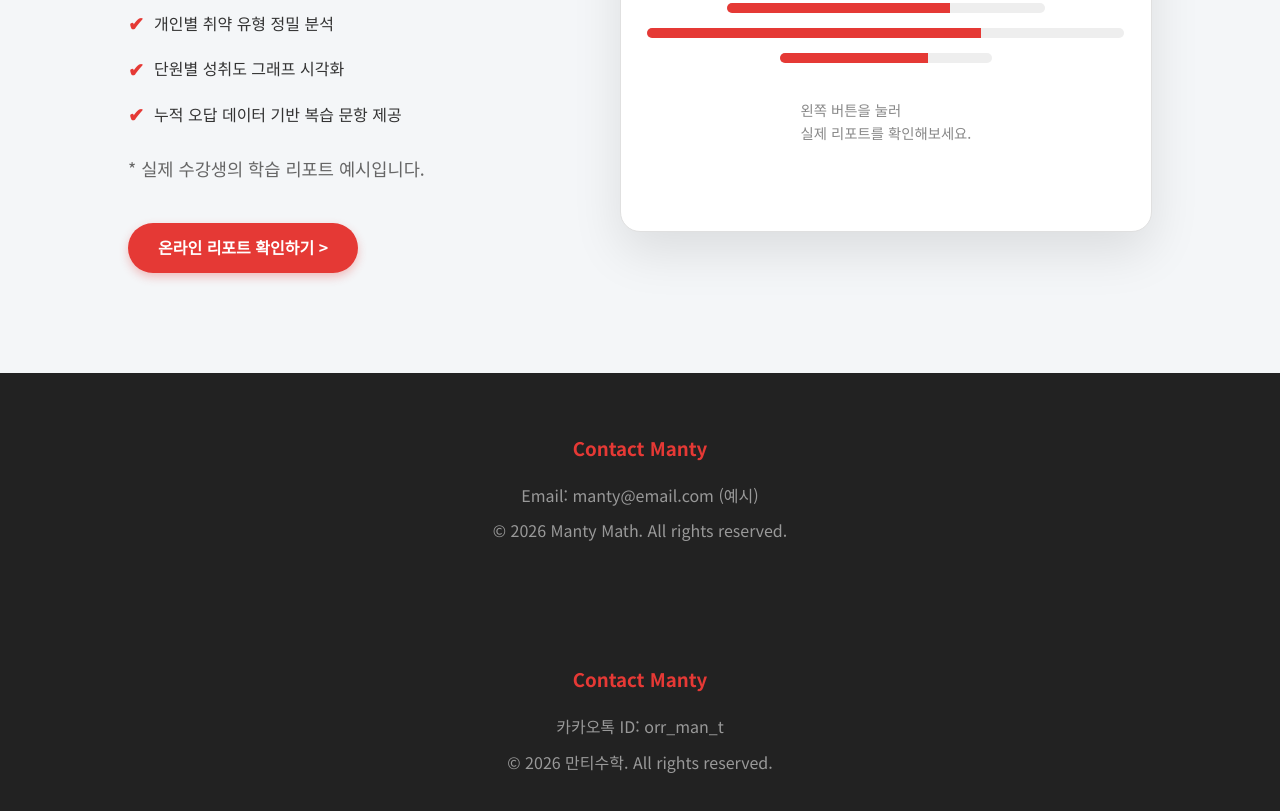
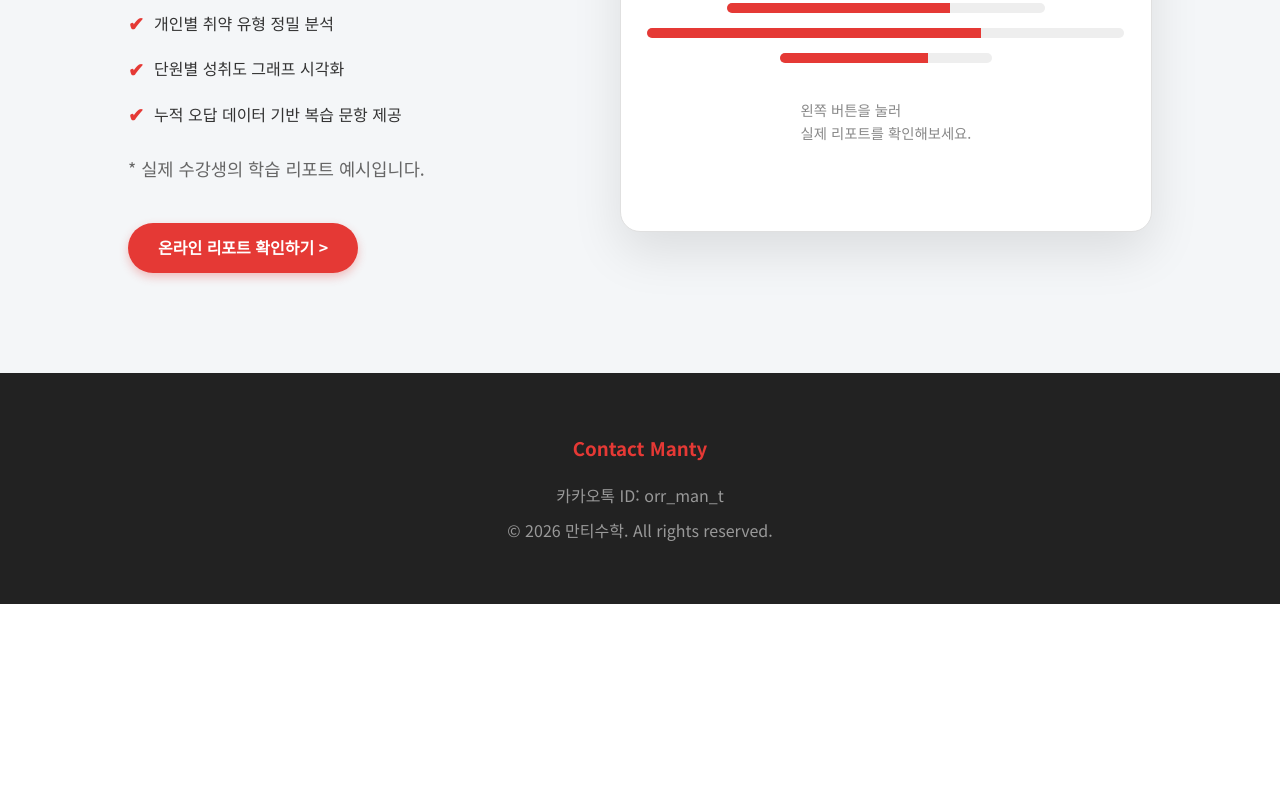
Before and after one commit to hm158842-lab/manty-portfolio, a plain HTML site: page index.html in a window 1280 px wide. Shown: the part 2769-3580 px from the top of the page. After the commit the page ends 3373 px from the top, so only its background shows below. Drawn offline with Linux system fonts and the light colour scheme.

```diff
--- a/index.html
+++ b/index.html
@@ -581,15 +581,6 @@
         </div>
     </section>
 
-    <footer id="contact">
-        <h3>Contact Manty</h3>
-        <p>Email: manty@email.com (예시)</p>
-        <p>&copy; 2026 Manty Math. All rights reserved.</p>
-    </footer>
-
-</body>
-</html>
-
 <footer id="contact">
         <h3>Contact Manty</h3>
         <p>카카오톡 ID: orr_man_t </p>
```
